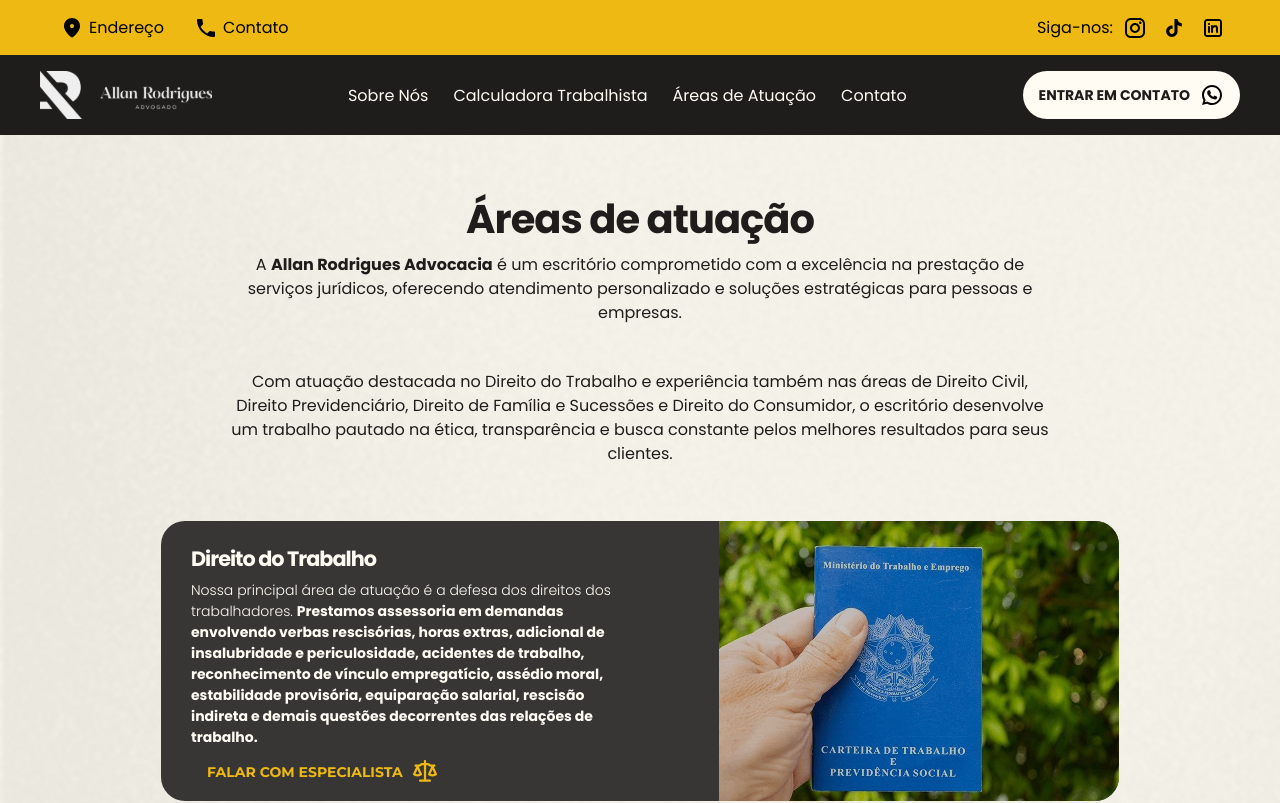
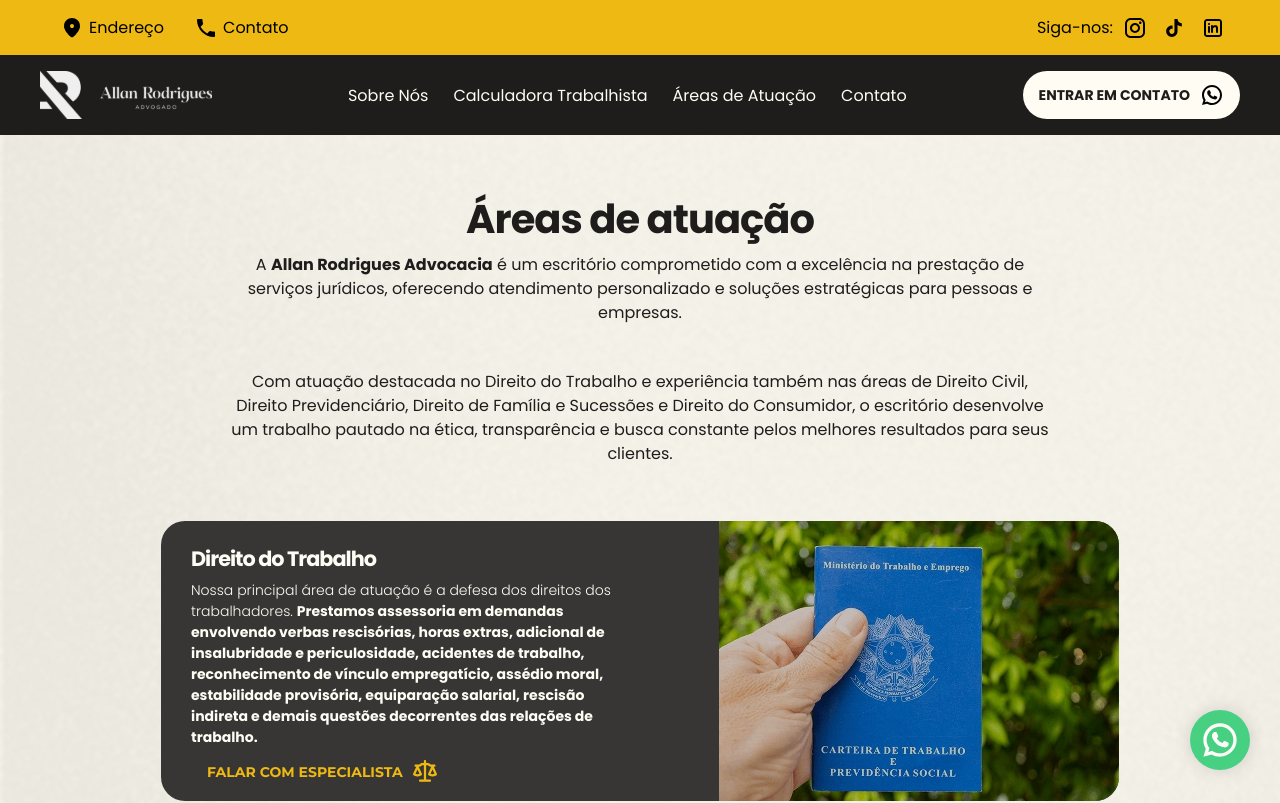
Before and after one commit to Gabrielbrta/site-adv-allan, an Angular app: page /areas-de-atuacao in a window 1280 px wide. Shown: the top 803 px of the page. Built offline with nearby package versions, Linux system fonts and the light colour scheme.

Commit message:
feat: Adicionado o botão de whatsapp fixo

```diff
--- a/src/app/features/home/home.component.html
+++ b/src/app/features/home/home.component.html
@@ -1,5 +1,6 @@
 <app-header></app-header>
 <main class="content">
     <router-outlet/>
+    <app-whatsapp-fixed-button></app-whatsapp-fixed-button>
 </main>
 <app-footer></app-footer>
--- a/src/app/features/home/home.component.ts
+++ b/src/app/features/home/home.component.ts
@@ -2,10 +2,11 @@ import { Component } from '@angular/core';
 import { HeaderComponent } from "../../shared/components/header/header.component";
 import { FooterComponent } from "../../shared/components/footer/footer.component";
 import { RouterOutlet } from '@angular/router';
+import { WhatsappFixedButton } from "../../shared/components/whatsapp-fixed-button/whatsapp-fixed-button";
 
 @Component({
   selector: 'app-home',
-  imports: [HeaderComponent, FooterComponent, RouterOutlet],
+  imports: [HeaderComponent, FooterComponent, RouterOutlet, WhatsappFixedButton],
   templateUrl: './home.component.html',
   styleUrl: './home.component.scss',
 })
--- /dev/null
+++ b/src/app/shared/components/whatsapp-fixed-button/whatsapp-fixed-button.html
@@ -0,0 +1,5 @@
+<div class="button-container">
+    <a href="https://wa.me/+551396899084" target="_blank" aria-label="Chamar o advogado Allan dos Santos Rodrigues no whatsapp (Abrirá outra página)">
+        <img src="icons/whatsapp-white.svg" alt="Logo do whatsapp" aria-hidden="true">
+    </a>
+</div>
--- /dev/null
+++ b/src/app/shared/components/whatsapp-fixed-button/whatsapp-fixed-button.scss
@@ -0,0 +1,35 @@
+.button-container {
+    position: fixed;
+    background-color: var(--green-color);
+    bottom: 30px;
+    right: 30px;
+    z-index: 1000;
+    width: 60px;
+    height: 60px;
+    border-radius: 50%;
+    box-shadow: 0px 0px 20px rgba(0, 0, 0, 0.200);
+    opacity: 0.7;
+    transition: .3s;
+
+    &:hover {
+        opacity: 1;
+    }
+
+   @media  (max-width: 780px) {
+        bottom: 10px;
+        right: 10px;
+        width: 50px;
+        height: 50px;
+
+   }
+    a {
+        display: flex;
+        align-items: center;
+        justify-content: center;
+        padding: 10px;
+        width: 100%;
+        img {
+            width: 100%;
+        }
+    }
+}
```
Also changed, not shown: src/app/shared/components/whatsapp-fixed-button/whatsapp-fixed-button.ts (added, +10 -0 lines), 1 other file (tests, documents, lock files or other folders).
